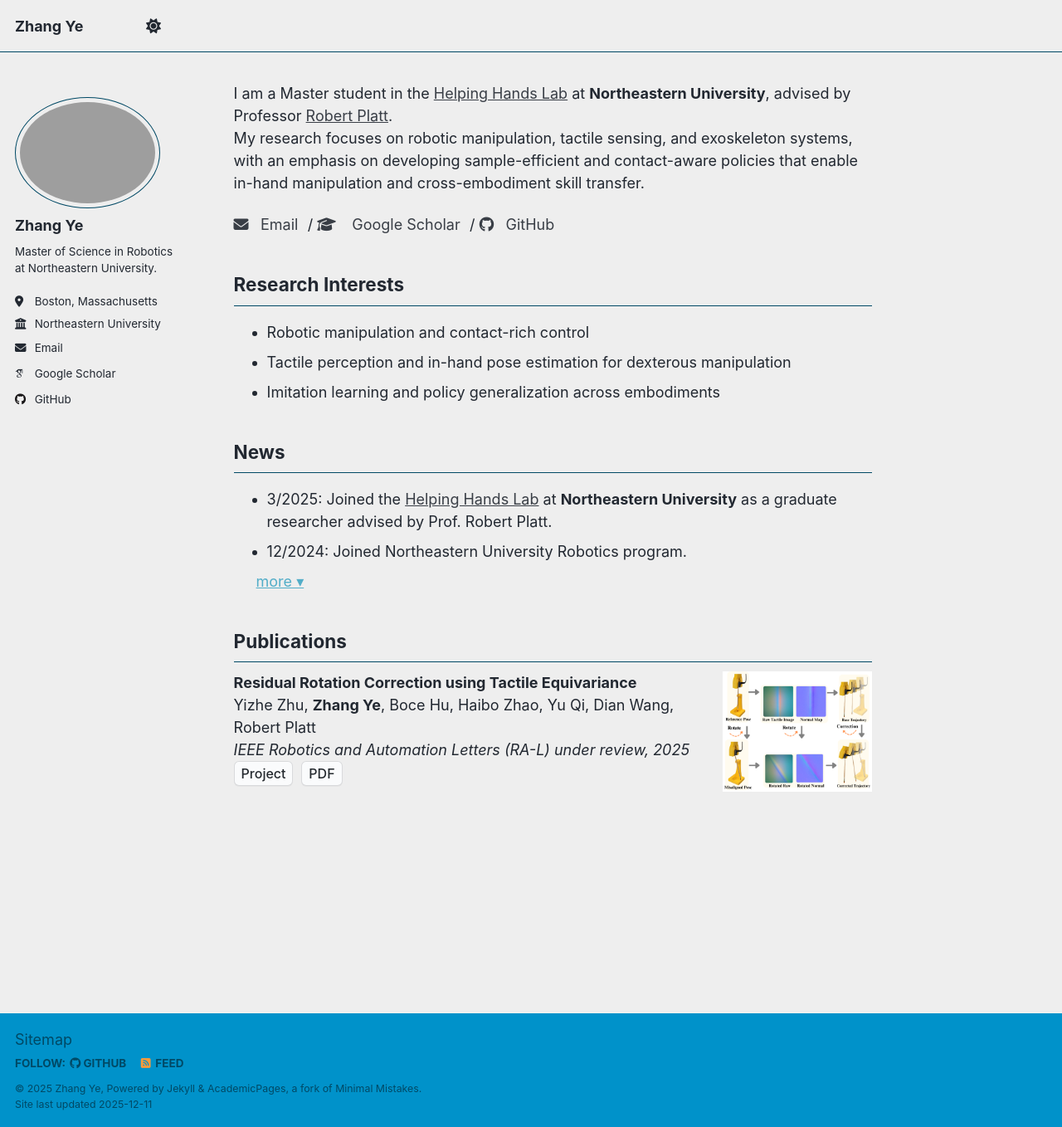
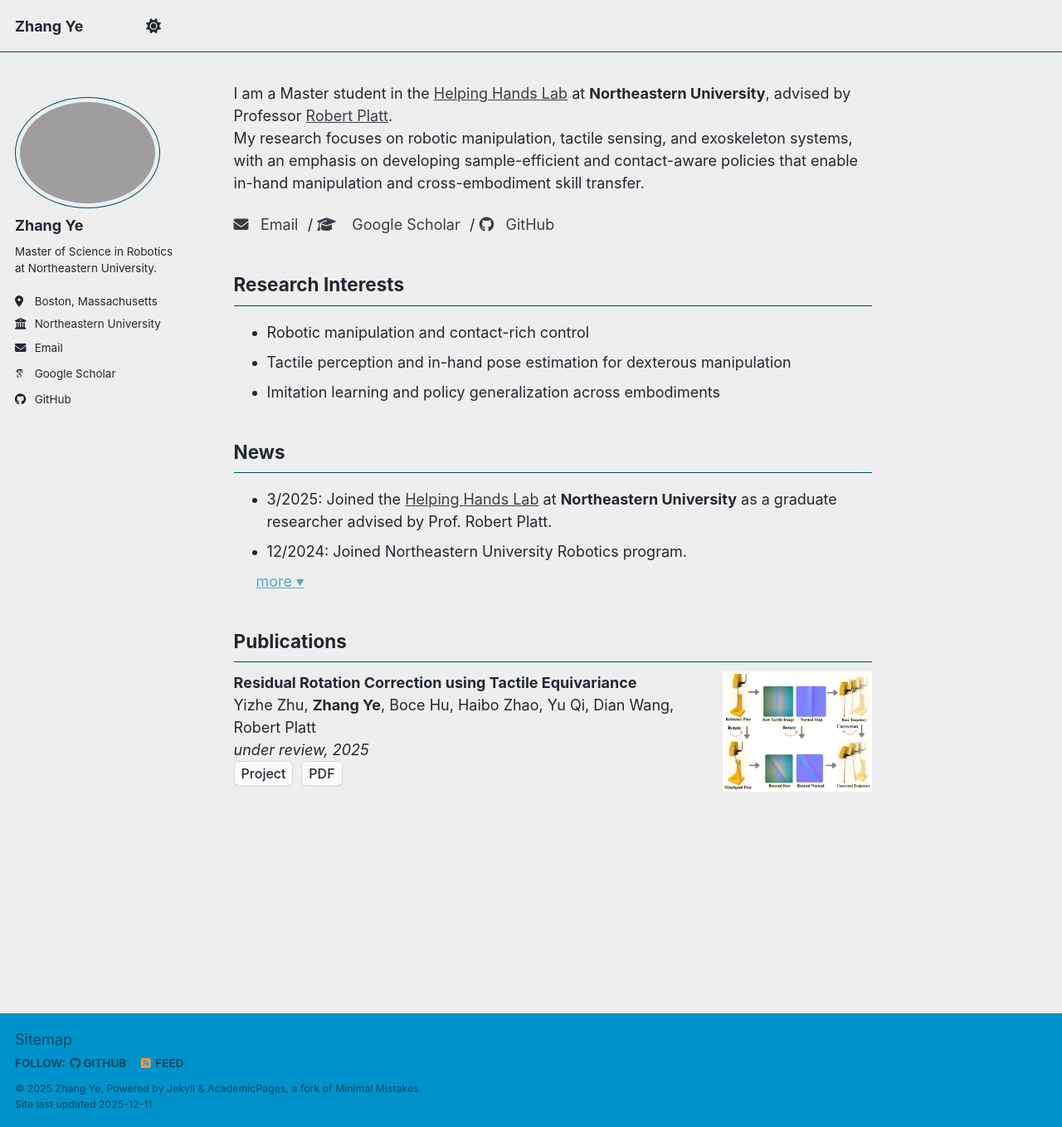
Before and after one commit to evenjohnyz/evenjohnyz.github.io, a Jekyll site: the page built from _pages/about.md, in a window 1280 px wide and 1358 px high. Shown: the whole window at 83% size. Built offline with Jekyll 4.4.1, drawn with Linux system fonts in a browser that asks for light colours; some web fonts are replaced; a script that is not in the unit is left out.

Commit message:
Update publication status in about.md

```diff
--- a/_pages/about.md
+++ b/_pages/about.md
@@ -144,7 +144,7 @@
     <strong>Residual Rotation Correction using Tactile Equivariance</strong>
   </a><br />
   Yizhe Zhu, <strong>Zhang Ye</strong>, Boce Hu, Haibo Zhao, Yu Qi, Dian Wang, Robert Platt<br />
-  <em>IEEE Robotics and Automation Letters (RA-L) under review, 2025</em><br />
+  <em>under review, 2025</em><br />
   <button class="button-cta" onclick="window.open('https://yizhezhu0925.github.io/equitac.github.io/','_blank')">Project</button>
   <button class="button-cta" onclick="window.open('https://arxiv.org/pdf/2511.07381v2','_blank')">PDF</button>
 </p>
```
